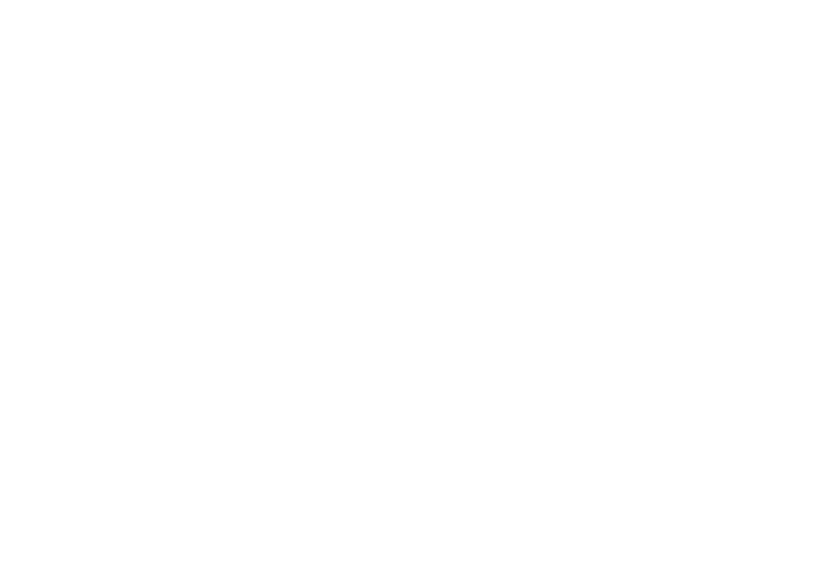
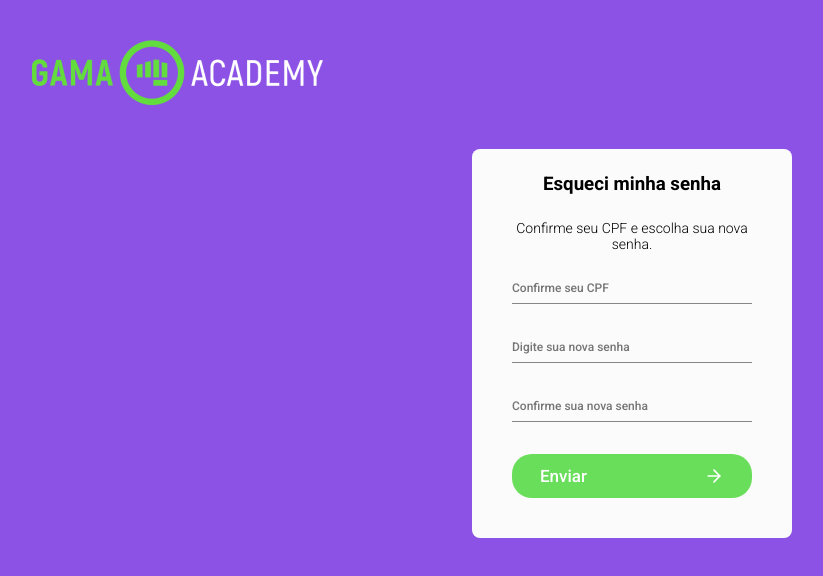
Before and after one commit to CodeForChange-Accenture/accenture-final-project, a React (Create React App) app: page / in a window 1280 px wide. Shown: the top 576 px of the page, without its empty margins (8-831 px from the left). Built offline with nearby package versions, Linux system fonts and the light colour scheme; the HTML template or start-up script is replaced by a standard one.

Commit message:
Css tela de recuperar senha

```diff
--- a/src/pages/recoveryPass/index.tsx
+++ b/src/pages/recoveryPass/index.tsx
@@ -1,9 +1,65 @@
-import React from 'react';
+import React, {useState, FormEvent} from 'react';
+import { Link, useHistory } from "react-router-dom";
+import Logo from "../../img/logo.png";
+import { toast, ToastContainer } from 'react-toastify';
+import 'react-toastify/dist/ReactToastify.min.css';
+import { RecoveryStyle } from'./style';
+import { FiArrowRight } from 'react-icons/fi';
 
-// import { Container } from './styles';
+import api from "../../services/api";
 
-const recoveryPass: React.FC = () => {
-  return <div />;
+
+const RecoveryPass: React.FC = () => {
+
+  const history = useHistory();
+
+  const [ cpf, setCpf ] = useState('');
+  const [ password,setPassword ] = useState('');
+  const [ confirmPass, setConfirmPass ] = useState('');
+
+  function createAccount(event: FormEvent<HTMLFormElement>){
+    event.preventDefault();
+
+    const postData = {
+      cpf: cpf,
+      senha: password,
+      ConfirmaSenha: confirmPass
+
+  }
+  if(password != confirmPass){
+    toast.error('As senhas não são compativeis');
+    return ;
+  } else{
+    toast.success('A Nova senha foi definida');
+  }
 }
+  return (
+    <RecoveryStyle>
+      <header>
+        <ToastContainer />
 
-export default recoveryPass;
+      <Link to="/">
+        <img className="logo-gama" src={Logo} alt=""/>
+      </Link>
+      </header>
+
+      <main className="recovery-wrapper">
+          <form onSubmit={createAccount}>
+          <h3 className="title-recovery">
+            Esqueci minha senha
+          </h3>
+          <p id="subtitle-recovery">
+            Confirme seu CPF e escolha sua nova senha.
+          </p>
+            <input type="text" value={cpf} onChange={e => setCpf(e.target.value)} placeholder="Confirme seu CPF"/>
+            <input type="password" value={password} onChange={e => setPassword(e.target.value)} placeholder="Digite sua nova senha"/>
+            <input type="password" value={confirmPass} onChange={e => setConfirmPass(e.target.value)} placeholder="Confirme sua nova senha"/>
+            <button type="submit">Enviar<FiArrowRight size={20}/></button>
+          </form>
+      </main>
+    </RecoveryStyle>
+  );
+  }
+
+
+export default RecoveryPass;
--- /dev/null
+++ b/src/pages/recoveryPass/style.ts
@@ -0,0 +1,66 @@
+import { BrowserRouter } from 'react-router-dom';
+import styled, {css} from "styled-components";
+
+
+export const RecoveryStyle = styled.div`
+background-color: #8C52E5;
+background-repeat: no-repeat;
+background-position: bottom;
+min-height:100vh;
+    img{
+        margin: 40px;
+    }
+form{
+    background: #FBFBFB;
+    border-radius: 8px;
+    padding: 24px 40px 40px 40px;
+    margin: auto;
+    max-width: 25%;
+
+    h3{
+        text-align: center;
+    }
+
+    p{
+        text-align: center;
+        font-size: 14px;
+        font-weight: 300;
+        margin: 25px 0px;
+    }
+
+    input{
+        width: 100%;
+        font-size: 12px;
+        margin-bottom: 32px;
+        color: #878686;
+        background: transparent;
+        border: none;
+        border-bottom: 1px solid #878686;
+        padding-bottom: 8px;
+        outline: none;
+    }
+    button{
+        font-family: Roboto;
+        font-weight: 500;
+        font-size: 17px;
+        line-height: 20px;
+        color: #FFFFFF;
+        background: #68DE5A;
+        border-radius: 20px;
+        border: none;
+        padding: 12px 28px;
+        width: 100%;
+        display:flex;
+        justify-content: space-between;
+        cursor: pointer;
+        outline: none;
+        transition: 0.5s;
+            :hover{
+                transition: 0.5s;
+                background: #4ea543;
+            }
+        }
+
+    }
+
+`
--- a/src/routes/index.tsx
+++ b/src/routes/index.tsx
@@ -1,12 +1,14 @@
 import React from 'react'
 
 import {Switch, Route} from "react-router-dom";
-import Dashboard from "../pages/dashboard";
+import Dashboard from "../pages/dashBoard/index";
+import RecoveryPass from "../pages/recoveryPass/index";
 
 const Routes: React.FC = () => {
     return (
         <Switch>
             <Route path="/dashboard" component={Dashboard}/>
+            <Route path="/" component={RecoveryPass}/>
         </Switch>
     )
 }
```
Also changed, not shown: 1 other file (tests, documents, lock files or other folders).
